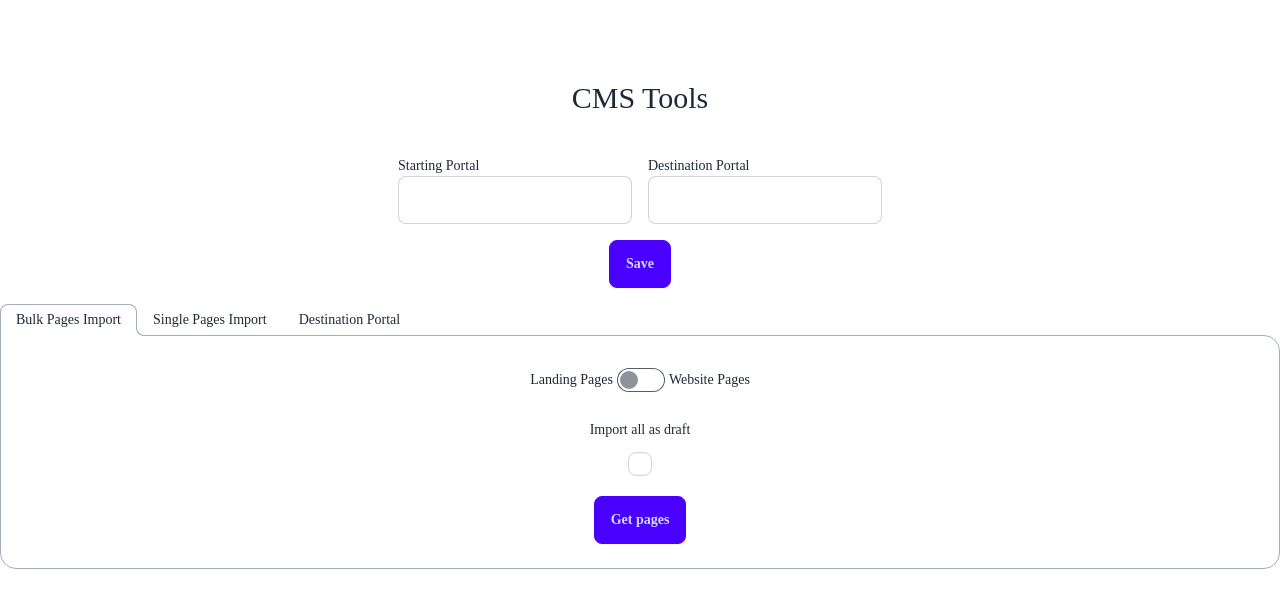
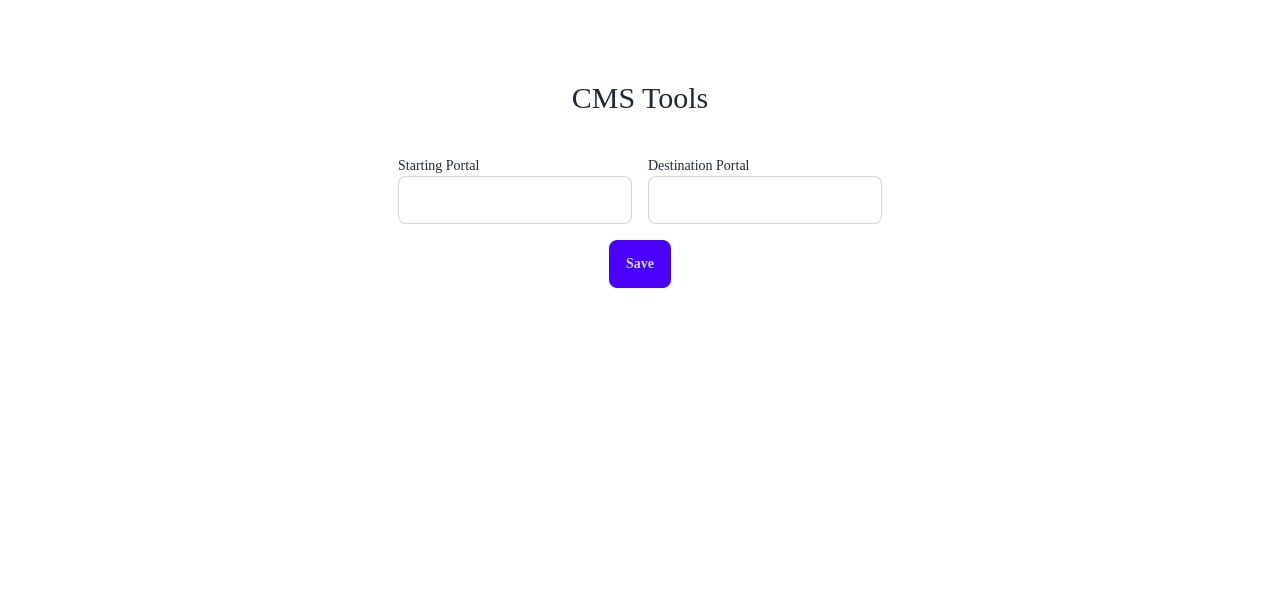
Before and after one commit to jim9112/portal-tool, a Next.js app: page /cms-tools in a window 1280 px wide. Shown: the top 608 px of the page. Built offline with nearby package versions, Linux system fonts and the light colour scheme.

Commit message:
Add in conditional display logic to handle no portal keys

```diff
--- a/src/app/cms-tools/page.tsx
+++ b/src/app/cms-tools/page.tsx
@@ -26,6 +26,12 @@
   return (
     <div className='container mx-auto font-body pt-20'>
       <h1 className='text-3xl font-heading text-center mb-10'>CMS Tools</h1>
+      {!portalKeys.fromPortal ||
+        (!portalKeys.toPortal && (
+          <p className='text-center mb-4 text-accent'>
+            To get started enter the portal keys for both portals and hit save.
+          </p>
+        ))}
       <form className='flex flex-col justify-center' onSubmit={handleSubmit}>
         <div className='flex justify-center gap-4'>
           <Input
@@ -53,6 +59,7 @@
           </button>
         </div>
       </form>
+      {portalKeys.fromPortal && portalKeys.toPortal && (
         <div role='tablist' className='tabs tabs-lifted'>
           <Tab name='my_tabs_3' label='Bulk Pages Import' defaultChecked>
             <BulkPageForm portalKeys={portalKeys} />
@@ -64,6 +71,7 @@
             <DestinationPagesTab portalKeys={portalKeys} />
           </Tab>
         </div>
+      )}
     </div>
   );
 }
```
Lines whose indentation alone changed are shown as unchanged.
